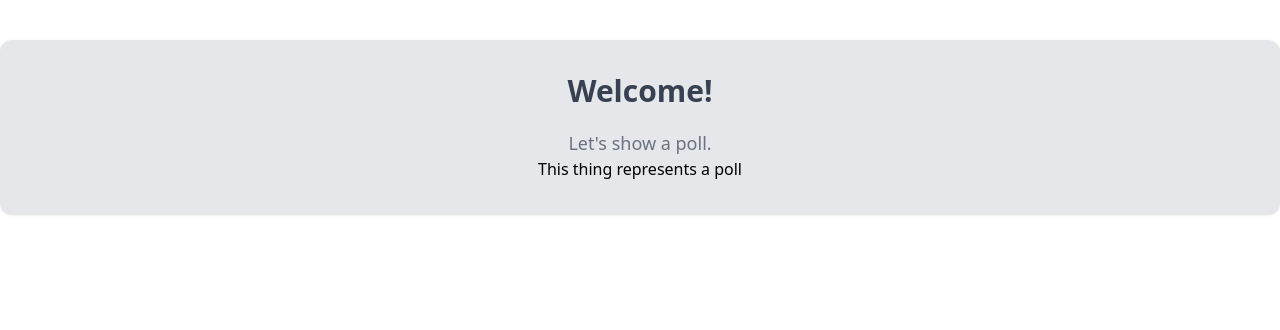
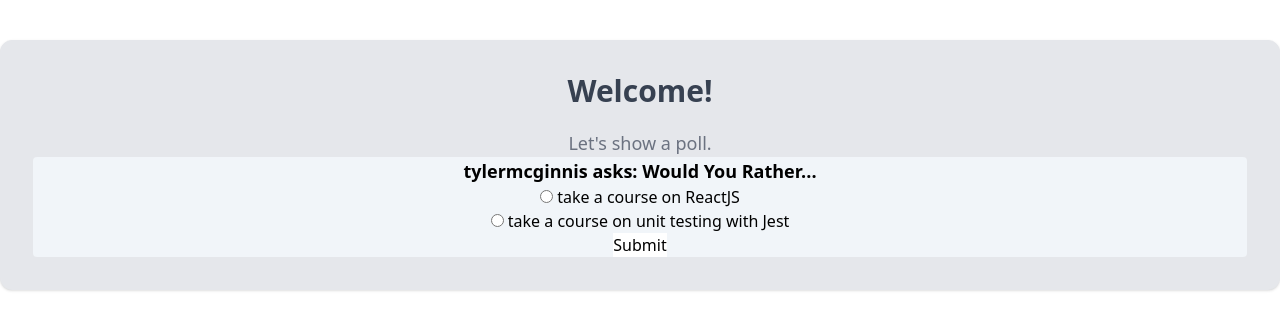
Before and after one commit to SurajSanyal/Sanyal_Polls, a React (Create React App) app: page / in a window 1280 px wide. Shown: the top 330 px of the page. Built offline with nearby package versions, Linux system fonts and the light colour scheme.

Commit message:
add PollPreview & PollPage

```diff
--- a/src/components/App.js
+++ b/src/components/App.js
@@ -1,6 +1,7 @@
 import { connect } from "react-redux";
 import { useEffect } from "react";
-import PollPreview from "./PollPreview";
+import ConnectedPollPreview from "./PollPreview";
+import ConnectedPollPage from "./PollPage";
 import { handleInitialData } from "../actions/shared";
 
 function App({ loading, dispatch }) {
@@ -16,7 +17,9 @@
         <div className="container mx-auto bg-gray-200 rounded-xl shadow border p-8 m-10 text-center">
           <p className="text-3xl text-gray-700 font-bold mb-5">Welcome!</p>
           <p className="text-gray-500 text-lg">Let's show a poll.</p>
-          <PollPreview id={"8xf0y6ziyjabvozdd253nd"} />
+          {/* <ConnectedPollPreview id="8xf0y6ziyjabvozdd253nd" /> */}
+          {/* <ConnectedPollPage id="8xf0y6ziyjabvozdd253nd" /> */}
+          <ConnectedPollPage id="vthrdm985a262al8qx3do" />
         </div>
       )}
     </div>
--- /dev/null
+++ b/src/components/PollPage.js
@@ -0,0 +1,110 @@
+import { connect } from "react-redux";
+import { useState } from "react";
+
+const PollPage = ({ poll, answer, previouslyAnswered, id }) => {
+  const [formAnswer, setFormAnswer] = useState(answer);
+
+  const handleFormChange = (e) => {
+    setFormAnswer(e.target.value);
+  };
+
+  const handleSubmit = (e) => {
+    e.preventDefault();
+    // @todo update store and whatnot
+    console.log("Submitting answer: ", formAnswer);
+  };
+
+  // console.log({ poll, answer, previouslyAnswered, id });
+
+  if (poll === null) {
+    return <p>404: This poll doesn't exist. :(</p>;
+  }
+
+  return (
+    <div className="rounded mx-auto bg-slate-100">
+      <div className="text-lg font-semibold">
+        {poll.author} asks: Would You Rather...
+      </div>
+      {!previouslyAnswered ? (
+        <form onSubmit={handleSubmit}>
+          <input
+            name="option"
+            type="radio"
+            onChange={handleFormChange}
+            checked={formAnswer === poll.optionOne.text}
+            value={poll.optionOne.text}
+          />{" "}
+          {poll.optionOne.text}
+          <br />
+          <input
+            name="option"
+            type="radio"
+            onChange={handleFormChange}
+            checked={formAnswer === poll.optionTwo.text}
+            value={poll.optionTwo.text}
+          />{" "}
+          {poll.optionTwo.text}
+          <br />
+          <button
+            disabled={formAnswer === ""}
+            className="bg-white hover:bg-blue-50"
+          >
+            Submit
+          </button>
+        </form>
+      ) : (
+        <>
+          <div>You voted: {answer}</div>
+          <div>
+            {poll.optionOne.text} - {poll.optionOne.votes.length} vote(s) (
+            {Math.round(
+              (poll.optionOne.votes.length /
+                (poll.optionOne.votes.length + poll.optionTwo.votes.length)) *
+                100
+            )}
+            %)
+          </div>
+          <div>
+            {poll.optionTwo.text} - {poll.optionTwo.votes.length} vote(s) (
+            {Math.round(
+              (poll.optionTwo.votes.length /
+                (poll.optionOne.votes.length + poll.optionTwo.votes.length)) *
+                100
+            )}
+            %)
+          </div>
+        </>
+      )}
+    </div>
+  );
+};
+
+// connecting to store to grab poll info from state
+// & see if authedUser answered poll already
+const mapStateToProps = ({ authedUser, polls }, { id }) => {
+  const poll = polls[id] ? polls[id] : null;
+  let answer = "";
+
+  // 404: Poll Not Found
+  if (poll === null) {
+    return {
+      poll,
+      answer,
+      previouslyAnswered: false,
+    };
+  }
+
+  if (poll.optionOne.votes.includes(authedUser)) {
+    answer = poll.optionOne.text;
+  } else if (poll.optionTwo.votes.includes(authedUser)) {
+    answer = poll.optionTwo.text;
+  }
+
+  return {
+    poll,
+    answer,
+    previouslyAnswered: answer !== "",
+  };
+};
+
+export default connect(mapStateToProps)(PollPage);
--- a/src/components/PollPreview.js
+++ b/src/components/PollPreview.js
@@ -1,22 +1,38 @@
-const PollPreview = ({ id }) => {
+import { connect } from "react-redux";
+
+const PollPreview = ({ id, author, timestamp }) => {
   /*
   Display:
-    Text “Would You Rather”;
-    Avatar of the user who posted the polling question; and
-    Two options: show option text
-
-    If answered:
-    Indicate selected option
-    Number of people who voted for that option; and
-    Percentage of people who voted for that option.
-
+    Author
+    Time/Date created
+    "Show" button
   */
 
+  console.log({ id, author, timestamp });
+
   return (
-    <div>
-      <div>This thing represents a poll</div>
+    <div className="rounded bg-slate-100 w-56 h-32">
+      <div>{author}</div>
+      <div>
+        <span>{new Date(timestamp).toLocaleDateString("en-US")}</span>
+        {" | "}
+        {new Date(timestamp).toLocaleTimeString("en-US")}
+        <span></span>
+      </div>
+      <button>Show</button>
     </div>
   );
 };
 
-export default PollPreview;
+// connecting to store to grab poll info from "questions" obj
+const mapStateToProps = ({ polls }, { id }) => {
+  const poll = polls[id];
+  console.log(poll);
+
+  return {
+    author: poll.author,
+    timestamp: poll.timestamp,
+  };
+};
+
+export default connect(mapStateToProps)(PollPreview);
--- a/src/utils/_DATA.js
+++ b/src/utils/_DATA.js
@@ -1,9 +1,11 @@
+const AVI_URL = "https://freesvg.org/img/8-Bit-Character-1.png";
+
 let users = {
   sarahedo: {
     id: "sarahedo",
     password: "password123",
     name: "Sarah Edo",
-    avatarURL: "https://freesvg.org/img/8-Bit-Character-1.png",
+    avatarURL: AVI_URL,
     answers: {
       "8xf0y6ziyjabvozdd253nd": "optionOne",
       "6ni6ok3ym7mf1p33lnez": "optionOne",
@@ -16,7 +18,7 @@
     id: "tylermcginnis",
     password: "abc321",
     name: "Tyler McGinnis",
-    avatarURL: null,
+    avatarURL: AVI_URL,
     answers: {
       vthrdm985a262al8qx3do: "optionOne",
       xj352vofupe1dqz9emx13r: "optionTwo",
@@ -27,7 +29,7 @@
     id: "mtsamis",
     password: "xyz123",
     name: "Mike Tsamis",
-    avatarURL: null,
+    avatarURL: AVI_URL,
     answers: {
       xj352vofupe1dqz9emx13r: "optionOne",
       vthrdm985a262al8qx3do: "optionTwo",
@@ -39,7 +41,7 @@
     id: "zoshikanlu",
     password: "pass246",
     name: "Zenobia Oshikanlu",
-    avatarURL: null,
+    avatarURL: AVI_URL,
     answers: {
       xj352vofupe1dqz9emx13r: "optionOne",
     },
```
